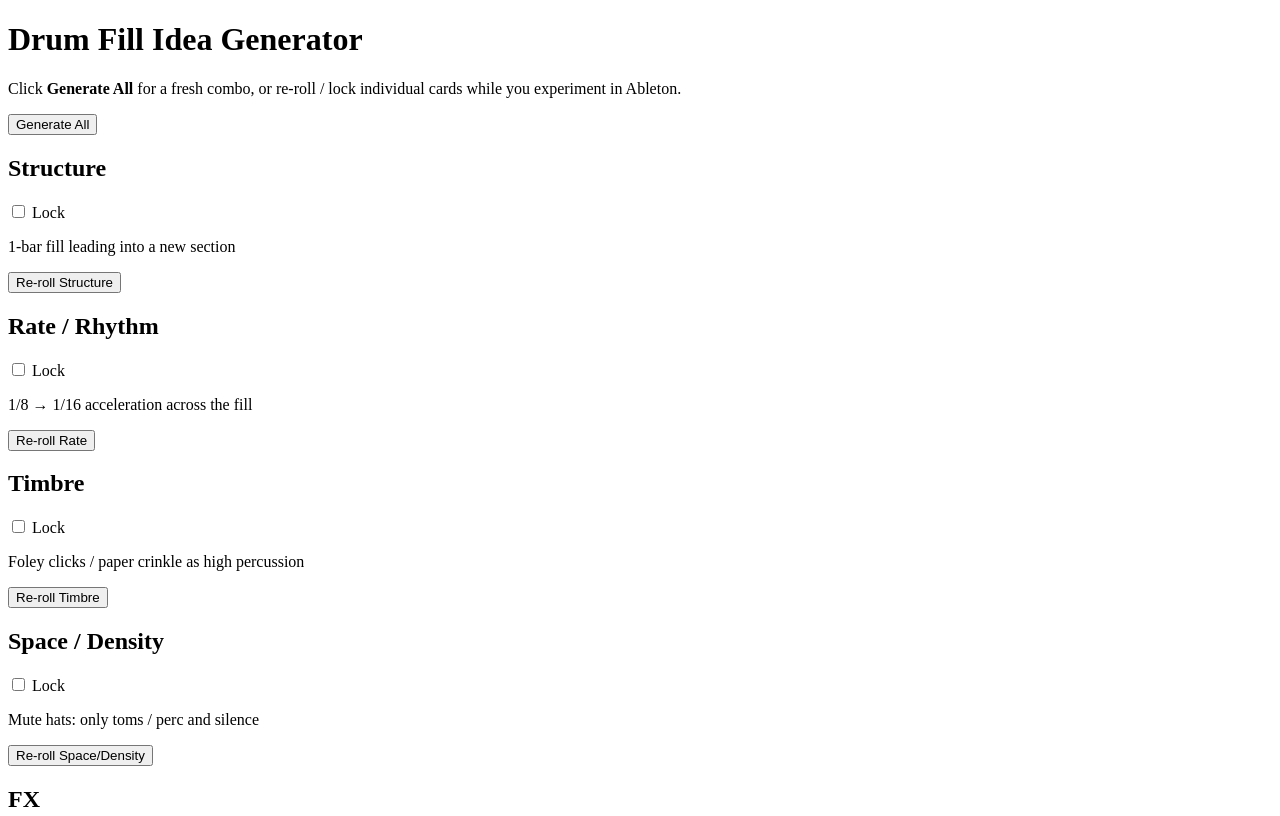
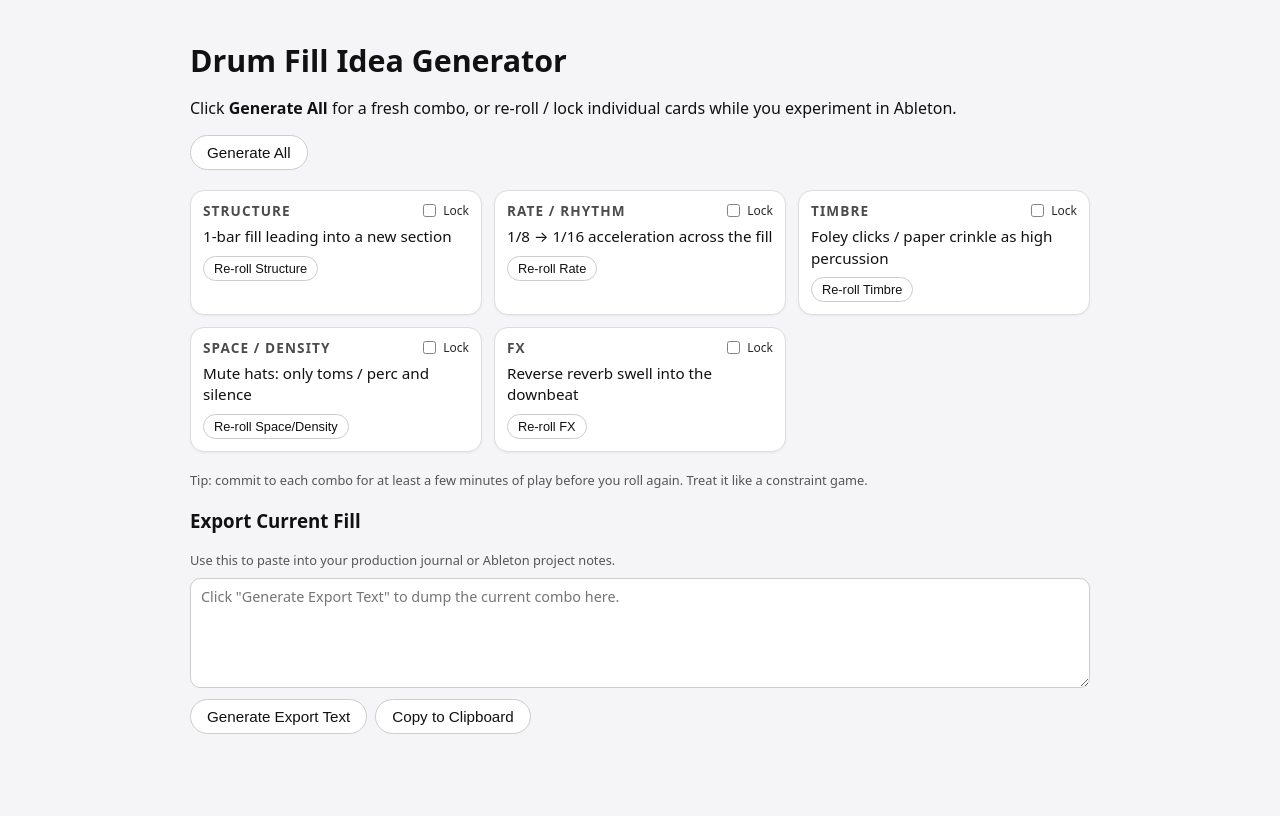
Before and after one commit to jacobdw/Drum-Fill-Generator, a plain HTML site: page index.html in a window 1280 px wide. Shown: the top 816 px of the page. Drawn offline with Linux system fonts and the light colour scheme.

Commit message:
Update index.html

```diff
--- a/index.html
+++ b/index.html
@@ -3,19 +3,125 @@
 <head>
   <meta charset="UTF-8">
   <title>Drum Fill Idea Generator</title>
-
-  <!-- Make it scale nicely on phones -->
-  <meta name="viewport" content="width=device-width, initial-scale=1.0">
-
-  <!-- Tell iOS it can run as a pseudo-app -->
-  <meta name="apple-mobile-web-app-capable" content="yes">
-  <meta name="apple-mobile-web-app-status-bar-style" content="default">
-
-  <!-- Optional: custom icon (see step 3) -->
-  <link rel="apple-touch-icon" href="icon.png">
-
   <style>
-    /* your existing CSS here */
+    body {
+      font-family: system-ui, -apple-system, BlinkMacSystemFont, "Segoe UI", sans-serif;
+      max-width: 900px;
+      margin: 40px auto;
+      padding: 0 16px 40px;
+      background: #f5f5f7;
+      color: #111;
+    }
+    h1 {
+      font-size: 1.9rem;
+      margin-bottom: 0.25rem;
+    }
+    p {
+      line-height: 1.4;
+    }
+    .controls {
+      margin: 16px 0 20px;
+      display: flex;
+      flex-wrap: wrap;
+      gap: 8px;
+    }
+    button {
+      padding: 8px 16px;
+      font-size: 0.95rem;
+      border-radius: 999px;
+      border: 1px solid #ccc;
+      cursor: pointer;
+      background: #ffffff;
+      color: #111;
+    }
+    button:hover {
+      background: #f0f0f0;
+    }
+    .cards {
+      display: grid;
+      grid-template-columns: repeat(auto-fit, minmax(220px, 1fr));
+      gap: 12px;
+      margin-bottom: 20px;
+    }
+    .card {
+      border-radius: 14px;
+      padding: 10px 12px 12px;
+      border: 1px solid #ddd;
+      background: #ffffff;
+      box-shadow: 0 1px 3px rgba(0,0,0,0.05);
+      display: flex;
+      flex-direction: column;
+      gap: 6px;
+    }
+    .card-header {
+      display: flex;
+      justify-content: space-between;
+      align-items: center;
+      gap: 4px;
+    }
+    .card h2 {
+      font-size: 0.85rem;
+      text-transform: uppercase;
+      letter-spacing: 0.08em;
+      margin: 0;
+      opacity: 0.75;
+    }
+    .lock-label {
+      font-size: 0.75rem;
+      opacity: 0.9;
+      display: inline-flex;
+      align-items: center;
+      gap: 4px;
+      cursor: pointer;
+    }
+    .lock-label input {
+      cursor: pointer;
+    }
+    .card p {
+      margin: 0;
+      font-size: 0.95rem;
+    }
+    .card button {
+      align-self: flex-start;
+      padding: 4px 10px;
+      font-size: 0.8rem;
+      border-radius: 999px;
+      margin-top: 2px;
+    }
+    .note {
+      font-size: 0.8rem;
+      opacity: 0.7;
+      margin-top: 4px;
+      margin-bottom: 8px;
+    }
+    .export-box {
+      margin-top: 12px;
+    }
+    textarea {
+      width: 100%;
+      min-height: 110px;
+      resize: vertical;
+      border-radius: 10px;
+      border: 1px solid #ccc;
+      background: #ffffff;
+      color: #111;
+      padding: 8px 10px;
+      font-family: inherit;
+      font-size: 0.9rem;
+      box-sizing: border-box;
+    }
+    .export-controls {
+      margin-top: 6px;
+      display: flex;
+      flex-wrap: wrap;
+      gap: 8px;
+    }
+    .status {
+      font-size: 0.75rem;
+      opacity: 0.75;
+      margin-top: 4px;
+      min-height: 1em;
+    }
   </style>
 </head>
 <body>
```
